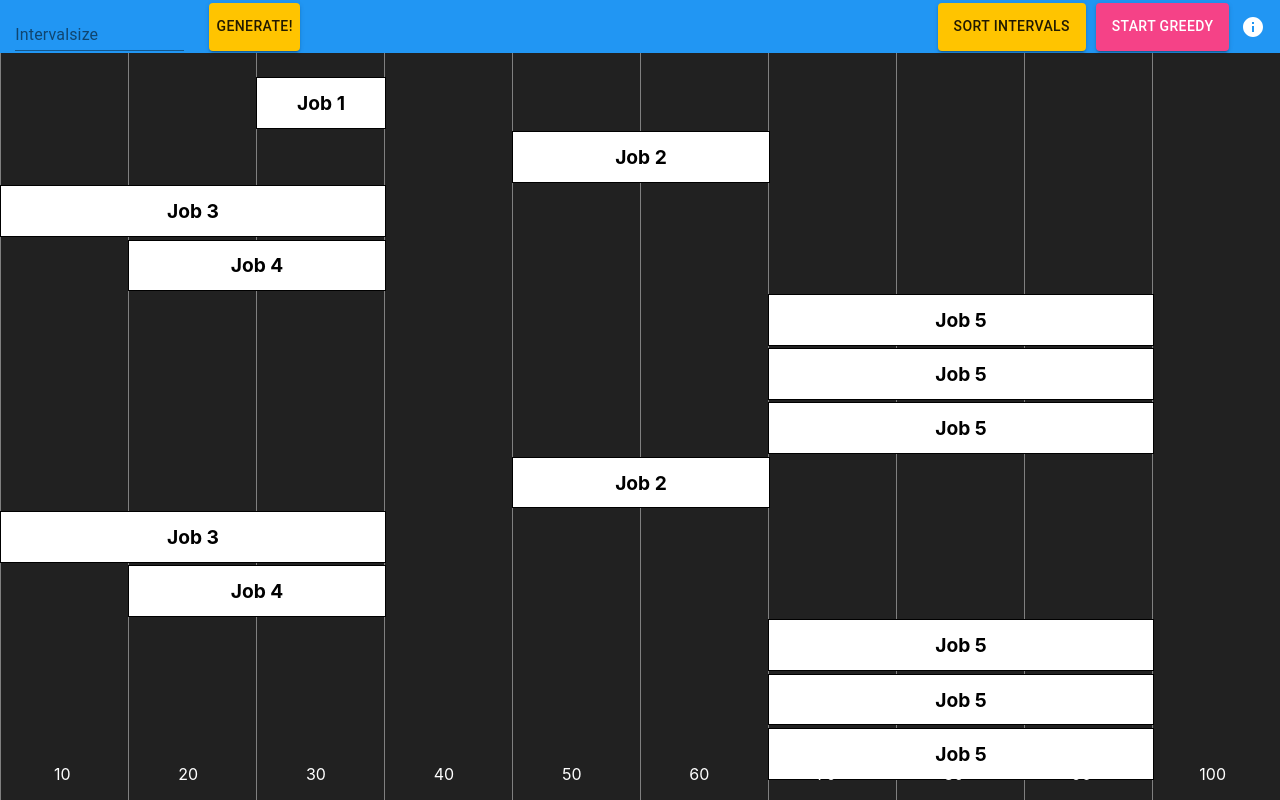
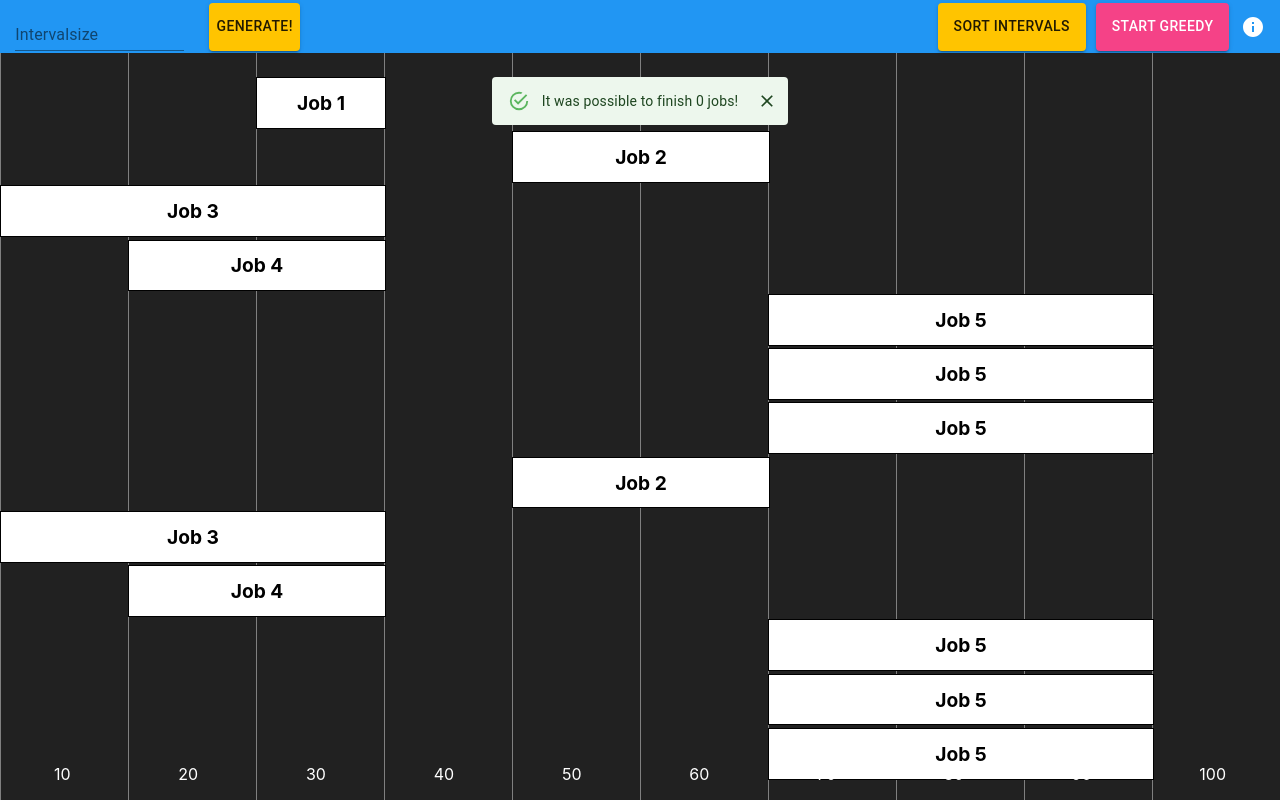
Before and after one commit to ZwickPhilippe/Interval-Scheduling-Greedy-Visualizer, a React (Create React App) app: page / in a window 1280 px wide. Built offline with nearby package versions, Linux system fonts and the light colour scheme.

Commit message:
Alert when jobs are finished

```diff
--- a/package.json
+++ b/package.json
@@ -5,6 +5,7 @@
   "dependencies": {
     "@material-ui/core": "^4.12.3",
     "@material-ui/icons": "^4.11.2",
+    "@material-ui/lab": "^4.0.0-alpha.60",
     "@testing-library/jest-dom": "^5.14.1",
     "@testing-library/react": "^11.2.7",
     "@testing-library/user-event": "^12.8.3",
--- a/src/App.js
+++ b/src/App.js
@@ -1,14 +1,12 @@
-import logo from "./logo.svg";
+import { ThemeProvider } from "@material-ui/core";
+import { amber } from "@material-ui/core/colors";
+import { createTheme } from "@material-ui/core/styles";
+import { useRef, useState } from "react";
 import "./App.css";
 import Interval from "./components/Interval";
-import { useState, useRef, createRef } from "react";
-import TextField from "@material-ui/core/TextField";
-import { Typography } from "@material-ui/core";
-import { Button } from "@material-ui/core";
-import { ThemeProvider } from "@material-ui/core";
-import { createTheme } from "@material-ui/core/styles";
-import { blue, amber, yellow } from "@material-ui/core/colors";
 import NavBar from "./components/Navbar";
+import Snackbar from "@material-ui/core/Snackbar";
+import MuiAlert from "@material-ui/lab/Alert";
 
 const theme = createTheme({
   palette: {
@@ -44,8 +42,15 @@ function App() {
     { startTime: 60, endTime: 90, name: "Job 5", color: "white", id: 0 },
   ]);
 
+  const [open, setOpen] = useState(true);
+  const [solutionLength, setSolutionLength] = useState(0);
+
   const myRefs = useRef([]); //passes refs to each interval
   const timer = (ms) => new Promise((res) => setTimeout(res, ms)); //timer for loop
+
+  const handleClose = () => {
+    setOpen(false);
+  };
 
   const sortJobs = () => {
     //sorts the jobs based on endTime
@@ -67,8 +72,10 @@ function App() {
         executeScroll(intervals[i].id);
         time = intervals[i].endTime;
       }
-      await timer(100);
+      await timer(20);
     }
+    setSolutionLength(solution.length);
+    setOpen(true);
   };
 
   const generateRandomArray = (size) => {
@@ -103,69 +110,22 @@ function App() {
   return (
     <ThemeProvider theme={theme}>
       <div>
-        {/* <div
-          style={{
-            width: "100%",
-            position: "fixed",
-            top: "0",
-            backgroundColor: "#2196f3",
-            marginBottom: "2%",
-            zIndex: 3,
-          }}
-        >
-          <div
-            style={{
-              margin: "0.2%",
-              color: "white",
-              display: "flex",
-              flexDirection: "row",
-              alignItems: "left",
-            }}
-          >
-            {/* <Typography variant="h3">Interval Scheduling Visualizer</Typography> */}
-        {/* <TextField
-              label="Enter starttime here"
-              variant="filled"
-              style={{ margin: "0 2%" }}
-              color="secondary"
-            />
-            <TextField
-              id="filled-basic"
-              label="Enter endtime here"
-              variant="filled"
-              className={theme.root}
-            />
-            <Button onClick={sortJobs} color="primary" variant="contained">
-              Sort me
-            </Button>
-            <Button
-              onClick={performGreedy}
-              color="secondary"
-              variant="contained"
-            >
-              Sort me
-            </Button>
-            <Button
-              onClick={() => {
-                generateRandomArray(1000);
-              }}
-              color="secondary"
-              variant="contained"
-            >
-              Generate!
-            </Button>
-          </div>
-        </div> */}
         <NavBar
           generateArray={(intervalSize) => generateRandomArray(intervalSize)}
           sortIntervals={() => sortJobs()}
           performGreedy={() => performGreedy()}
         />
-        {/* <div
-        style={{ width: "50%", backgroundColor: "white", marginBottom: "0.1%" }}
-      >
-        Intervall 1
-      </div> */}
+        <Snackbar
+          open={open}
+          autoHideDuration={6000}
+          onClose={handleClose}
+          anchorOrigin={{ vertical: "center", horizontal: "center" }}
+        >
+          <MuiAlert onClose={handleClose} severity="success">
+            It was possible to finish {solutionLength} jobs!
+          </MuiAlert>
+        </Snackbar>
+
         <div style={{ marginTop: "6%" }}>
           {intervals.map((interval, index) => {
             return (
--- a/src/components/InfoDialog.js
+++ b/src/components/InfoDialog.js
@@ -27,19 +27,19 @@ function InfoDialog(props) {
           are four ways to sort the jobs:
           <List>
             <ListItem>
-              <CancelIcon />
+              <CancelIcon style={{ color: "red" }} />
               <ListItemText primary={"Starttime"} />
             </ListItem>
             <ListItem>
-              <CancelIcon />
+              <CancelIcon style={{ color: "red" }} />
               <ListItemText primary={"Smallest interval"} />
             </ListItem>
             <ListItem>
-              <CheckIcon />
+              <CheckIcon style={{ color: "green" }} />
               <ListItemText primary={"Endtime"} />
             </ListItem>
             <ListItem>
-              <CancelIcon />
+              <CancelIcon style={{ color: "red" }} />
               <ListItemText primary={"Least conflicts"} />
             </ListItem>
           </List>
```
Also changed, not shown: 1 other file (tests, documents, lock files or other folders).
